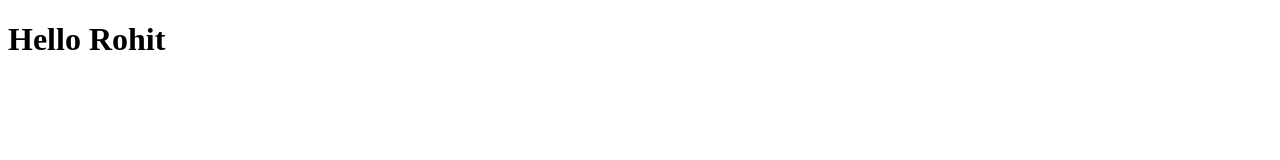
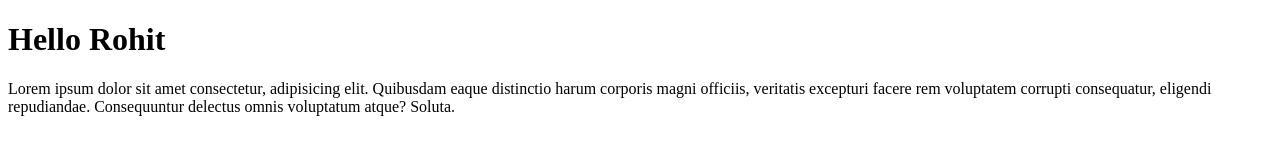
Before and after one commit to Shivani020898/Rohit_Code, a plain HTML site: page index.html in a window 1280 px wide. Drawn offline with Linux system fonts and the light colour scheme.

Commit message:
this is demo

```diff
--- a/index.html
+++ b/index.html
@@ -7,5 +7,6 @@
 </head>
 <body>
   <h1>Hello Rohit</h1>
+  <p>Lorem ipsum dolor sit amet consectetur, adipisicing elit. Quibusdam eaque distinctio harum corporis magni officiis, veritatis excepturi facere rem voluptatem corrupti consequatur, eligendi repudiandae. Consequuntur delectus omnis voluptatum atque? Soluta.</p>
 </body>
 </html>
```
